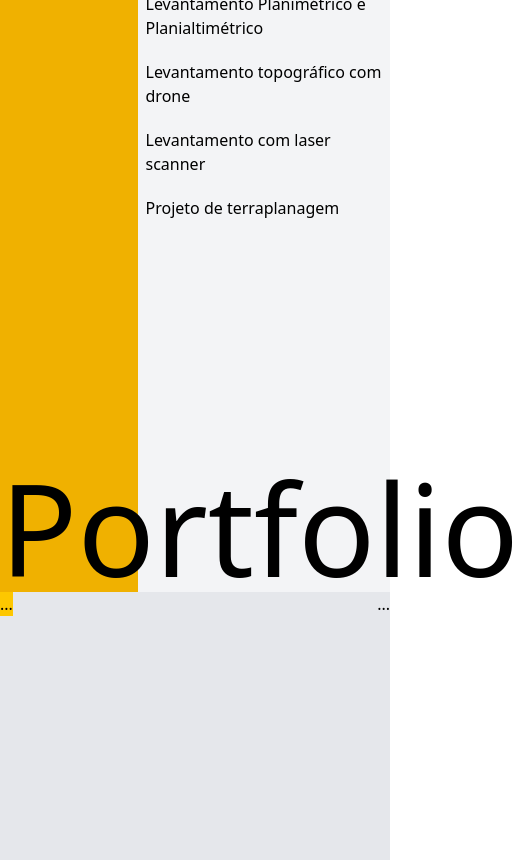
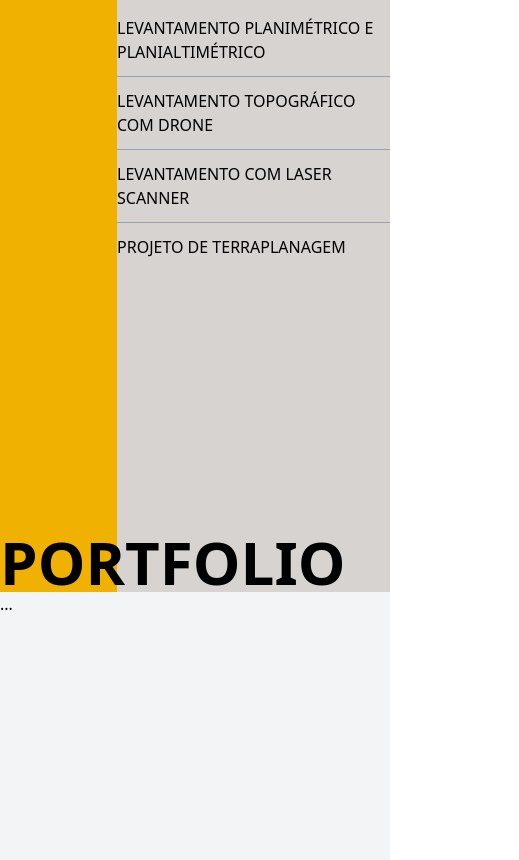
Before and after one commit to mingoranze/portfolio_cassu, a plain HTML site: page index.html in a window 390 px wide. Shown: the part 252-1112 px from the top of the page, 519 px wide, since content can reach past the window. Drawn offline with nearby package versions, Linux system fonts and the light colour scheme.

Commit message:
atualizando a pagina com responsividade

```diff
--- a/index.html
+++ b/index.html
@@ -6,35 +6,31 @@
     <script src="https://cdn.jsdelivr.net/npm/@tailwindcss/browser@4"></script>
   </head>
   <body>
-    <h1 class="bg-gray-100 w-screen h-screen">
 
-        <div class="container mx-auto flex justify-between">
-            <div class="flex justify-center bg-yellow-500 w-1/2 h-screen">
+    <section class="bg-gray-100 h-screen overflow-hidden">
+      <div class="container mx-auto flex items-center justify-between bg-stone-300 h-full overflow-hidden">
 
-            </div>
-            <div class="flex flex-col items-center mt-5 ">
-                 <img class="object-contain w-60" src="logo.png" alt="">
-                <div>
-                    <p class="m-2 mb-5">Levantamento Planimétrico e Planialtimétrico </p>
-                    <p class="m-2 mb-5">Levantamento topográfico com drone </p>
-                    <p class="m-2 mb-5">Levantamento com laser scanner</p>
-                    <p class="m-2 mb-5">Projeto de terraplanagem</p>
-                </div>
-            </div>
-            <div class="absolute bottom-0 text-9xl">Portfolio</div>
+        <div class="flex w-[30%] items-end bg-yellow-500 md:w-1/2 h-full">
+          <div class="text-6xl uppercase font-bold md:text-8xl">Portfolio</div>
         </div>
-
-      <h1 class="bg-gray-200 w-screen h-screen">
-      <div class="home container mx-auto ">
-        <div class="flex justify-between">
-            <div class="bg-yellow-400">
-                ...
-            </div>
-            <div class="">
-                ...
-            </div>
+        <div class="flex flex-col items-center w-full h-full">
+          <img class="object-contain w-60" src="logo.png" alt="">
+          <div class="mt-10">
+            <ul class="divide-y divide-gray-400 uppercase">
+              <li class="py-3">Levantamento Planimétrico e Planialtimétrico</li">
+              <li class="py-3">Levantamento topográfico com drone</li>
+              <li class="py-3">Levantamento com laser scanner</li>
+              <li class="py-3">Projeto de terraplanagem</li>
+            </ul>
+          </div>
         </div>
       </div>
-    </h1>
+    </section>
+
+    <section class="bg-gray-100 h-screen overflow-hidden">
+      ...
+    </section>
+
+
   </body>
 </html>
```
